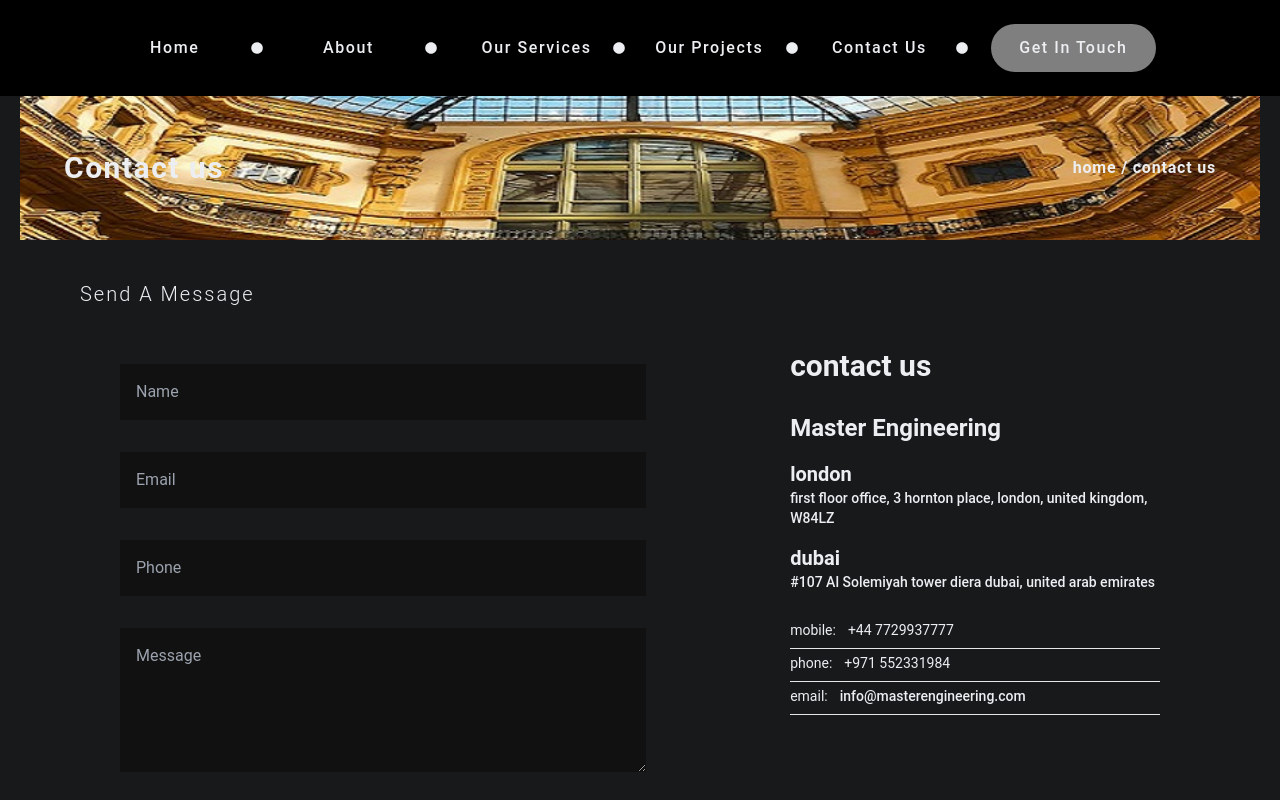
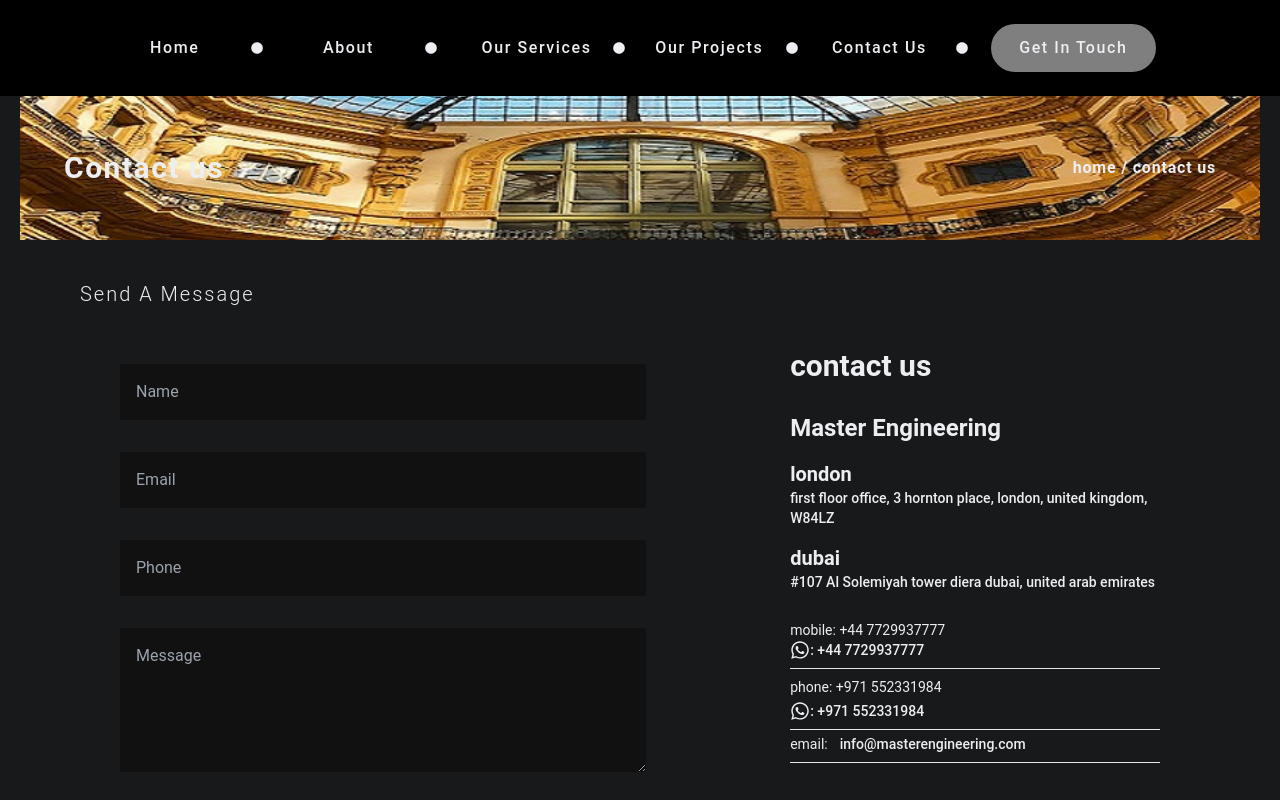
Before and after one commit to parham-mosadeq/infya, a Next.js app: page /contact-us in a window 1280 px wide. Shown: the top 800 px of the page. Built offline with nearby package versions, Linux system fonts and the light colour scheme.

Commit message:
add whatsapp to number section

```diff
--- a/src/components/layouts/ContactsInfo.js
+++ b/src/components/layouts/ContactsInfo.js
@@ -1,3 +1,4 @@
+import { FaWhatsapp } from 'react-icons/fa';
 function ContactsInfo() {
   return (
     <div className='block text-mainTxtColor'>
@@ -25,20 +26,38 @@ function ContactsInfo() {
           <h6 className='text-xl pt-4'>dubai</h6>
 
           <p>#107 Al Solemiyah tower diera dubai, united arab emirates</p>
-          {/* <p>
-            phone: <span>+971 552331984</span>{' '}
-          </p> */}
         </div>
         {/* dubai */}
       </div>
       <ul className='text-sm block'>
         <li className={`w-full  border-b mb-1 pb-2`}>
-          mobile:
-          <span className='pl-3'>+44 7729937777</span>
+          <div className='flex flex-col justify-center '>
+            <span className=''>mobile: +44 7729937777</span>
+            <span className=''>
+              <a
+                className='flex items-center'
+                href='https://wa.me/+447729937777'
+                target='_blank'
+              >
+                <FaWhatsapp className='text-xl' />: +44 7729937777
+              </a>
+            </span>
+          </div>
         </li>
         <li className={`w-full   border-b mb-1 pb-2`}>
-          phone:
-          <span className='pl-3'>+971 552331984</span>
+          <div className='flex flex-col justify-center '>
+            <span className='py-1'> phone: +971 552331984</span>
+            <span>
+              {' '}
+              <a
+                className='flex items-center'
+                href='https://wa.me/+971552331984'
+                target='_blank'
+              >
+                <FaWhatsapp className='text-xl  ' />: +971 552331984
+              </a>{' '}
+            </span>
+          </div>
         </li>
         <li className={`w-full  border-b  pb-2`}>
           email:
```
